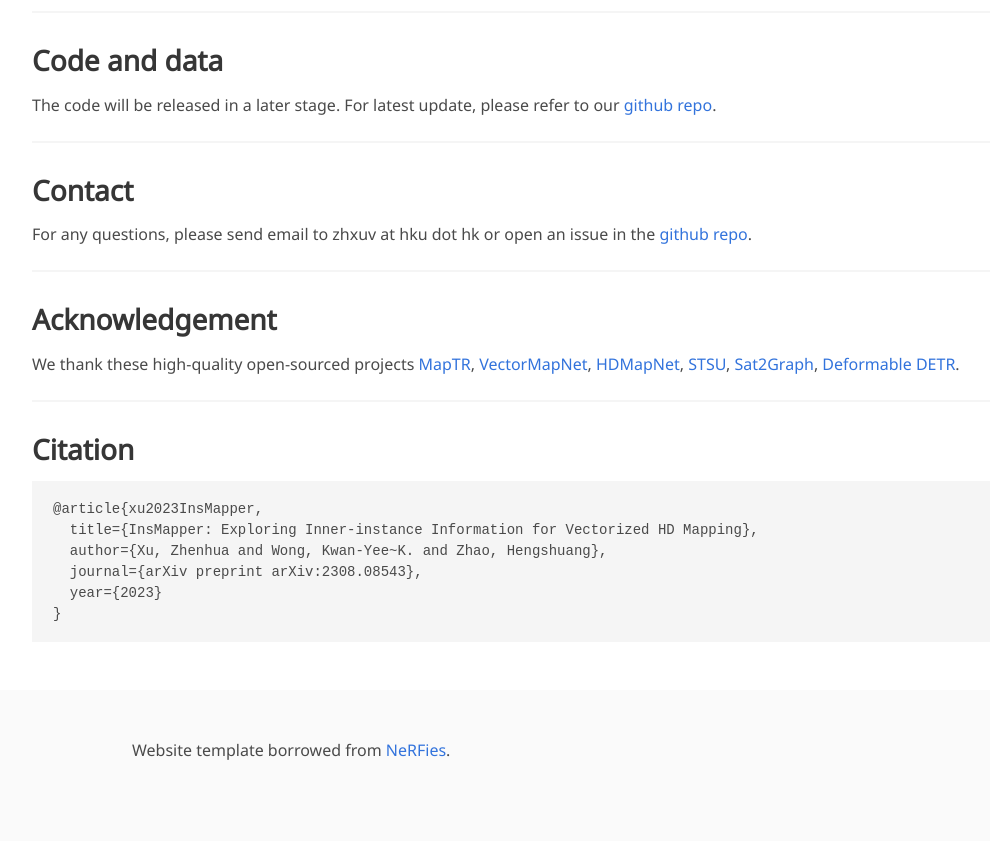
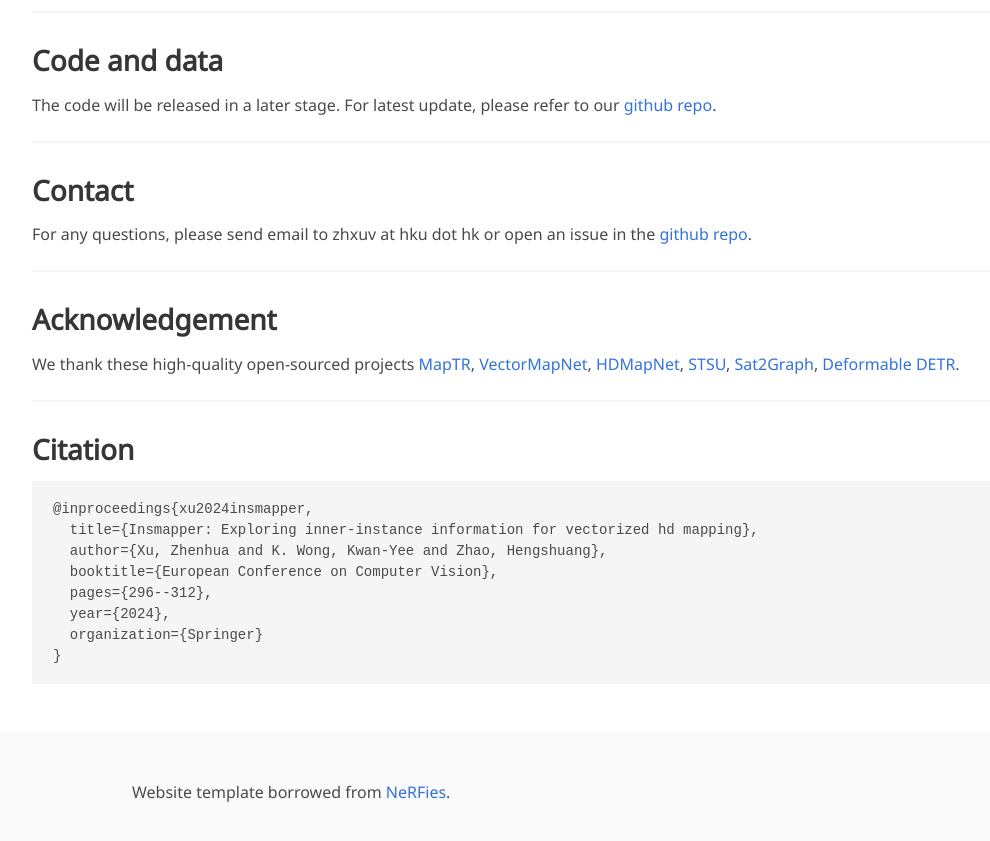
Before and after one commit to TonyXuQAQ/InsMapper, a Jekyll site: the page built from index.md, in a window 1280 px wide and 900 px high, scrolled down 4445 px. Shown: the top 841 px of the window, without its empty margins (128-1118 px from the left). Built offline with Jekyll 4.4.1, drawn with Linux system fonts in a browser that asks for light colours; some web fonts are replaced; grey boxes are pictures that could not be loaded.

Commit message:
Update index.md

````diff
--- a/index.md
+++ b/index.md
@@ -84,10 +84,12 @@ We thank these high-quality open-sourced projects
 
 ## Citation
 ```
-@article{xu2023InsMapper,
-  title={InsMapper: Exploring Inner-instance Information for Vectorized HD Mapping},
-  author={Xu, Zhenhua and Wong, Kwan-Yee~K. and Zhao, Hengshuang},
-  journal={arXiv preprint arXiv:2308.08543},
-  year={2023}
+@inproceedings{xu2024insmapper,
+  title={Insmapper: Exploring inner-instance information for vectorized hd mapping},
+  author={Xu, Zhenhua and K. Wong, Kwan-Yee and Zhao, Hengshuang},
+  booktitle={European Conference on Computer Vision},
+  pages={296--312},
+  year={2024},
+  organization={Springer}
 }
 ```
````
